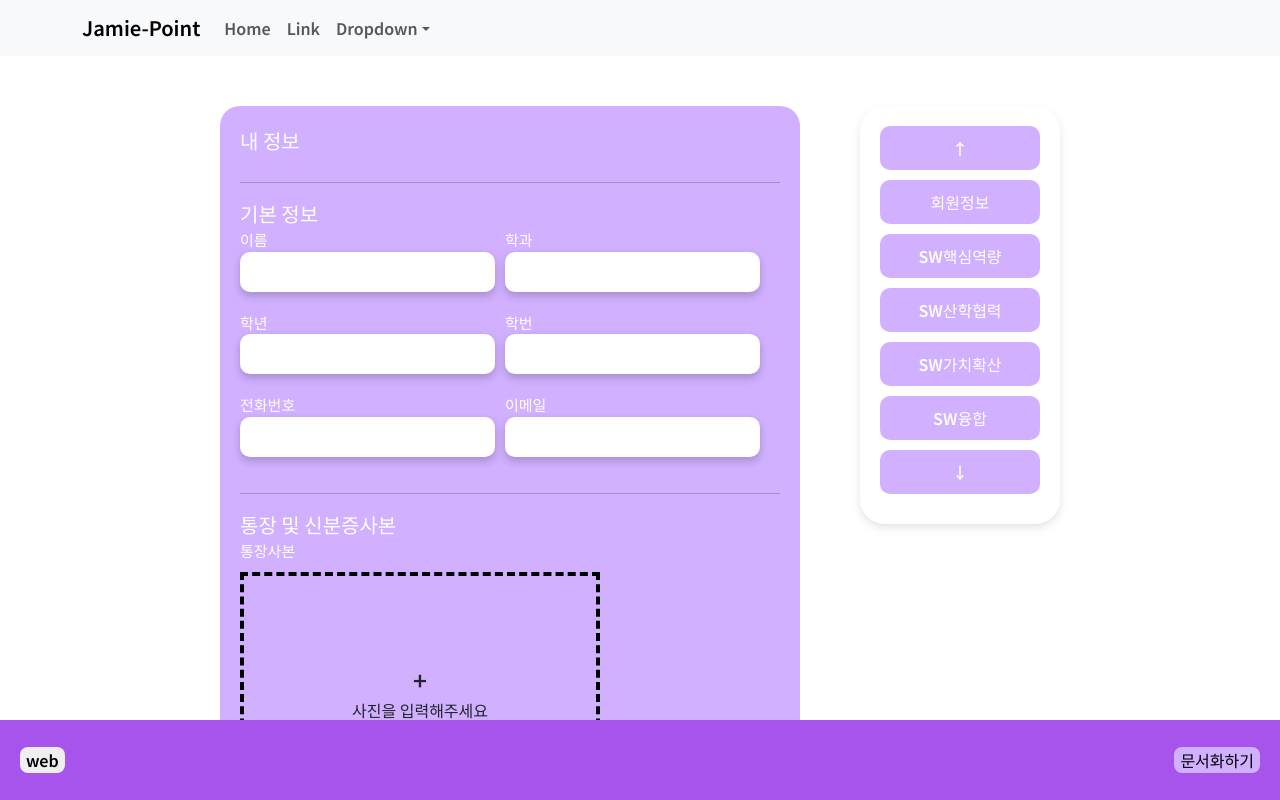
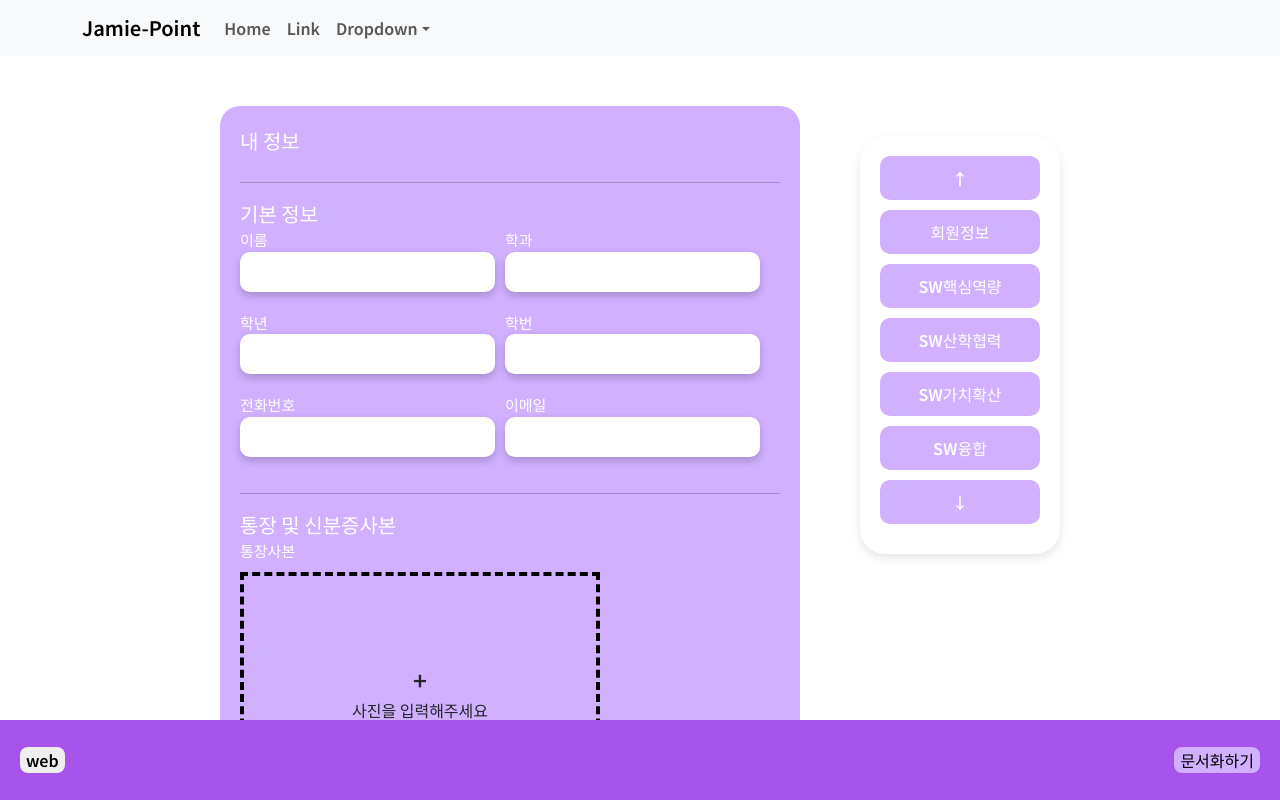
Before and after one commit to Koh-Du-Beom/Old-version-Jamie-Point, a React (Create React App) app: page /info in a window 1280 px wide. Shown: the top 800 px of the page. Built offline with nearby package versions, Linux system fonts and the light colour scheme.

Commit message:
rightNavBar animation add

```diff
--- a/src/styles/layouts/MainLayout.module.css
+++ b/src/styles/layouts/MainLayout.module.css
@@ -18,4 +18,6 @@
 .rightNavBarWrapper{
 	display: flex;
 	flex-direction: column;
+	position: relative;
+	top: 30px;
 }
```
